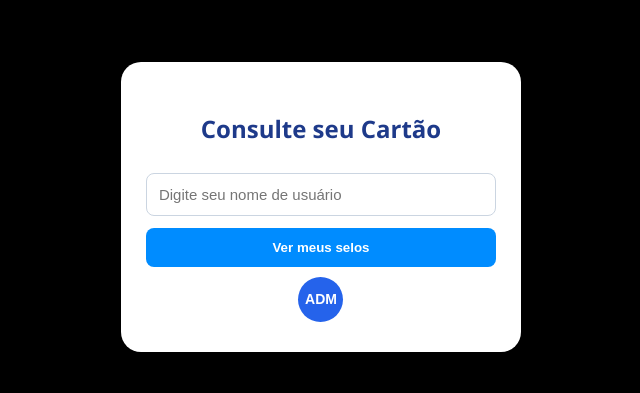
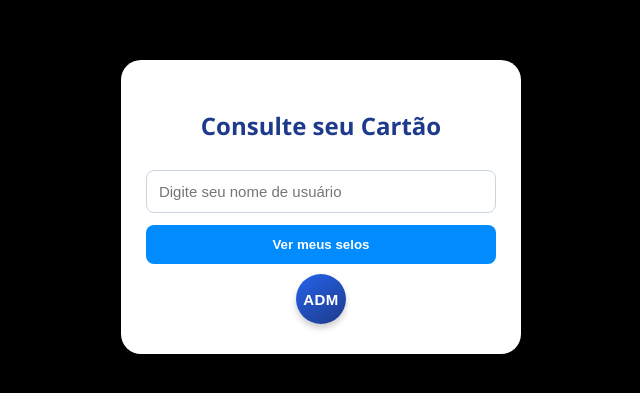
Before and after one commit to Brunopeace/Caixa, a plain HTML site: page index.html in a window 1280 px wide. Shown: the part 193-586 px from the top of the page, without its empty margins (319-959 px from the left). Drawn offline with Linux system fonts and the light colour scheme.

Commit message:
Atualizar o styles.css

```diff
--- a/css/styles.css
+++ b/css/styles.css
@@ -43,7 +43,7 @@ body {
 }
 
 .splash-title {
-  color: white;
+  color: #ffffff;
   font-size: 2em;
   margin-top: 20px;
   font-weight: bold;
@@ -215,22 +215,28 @@ input:focus {
 }
 
 .botao-adm {
-  width: 45px;
-  height: 45px;
+  width: 50px;
+  height: 50px;
   display: flex;
   justify-content: center;
   align-items: center;
-  background: #2563eb;
+  background: linear-gradient(145deg, #2563eb, #1e3a8a);
   border-radius: 50%;
   color: #ffffff;
-  font-size: 14px;
-  font-weight: bold;
+  font-size: 15px;
+  font-weight: 600;
   margin: 10px auto 0;
+  box-shadow: 0 4px 6px rgba(0, 0, 0, 0.2);
+  border: none;
+  cursor: pointer;
+  transition: all 0.3s ease;
+  letter-spacing: 0.5px;
 }
 
 .botao-adm:hover {
-  background: #1e40af;
-  font-weight: bold;
+  background: linear-gradient(145deg, #1e40af, #1e3a8a);
+  transform: scale(1.05);
+  box-shadow: 0 6px 12px rgba(0, 0, 0, 0.25);
 }
 
 .btnAtualizarApp {
```
